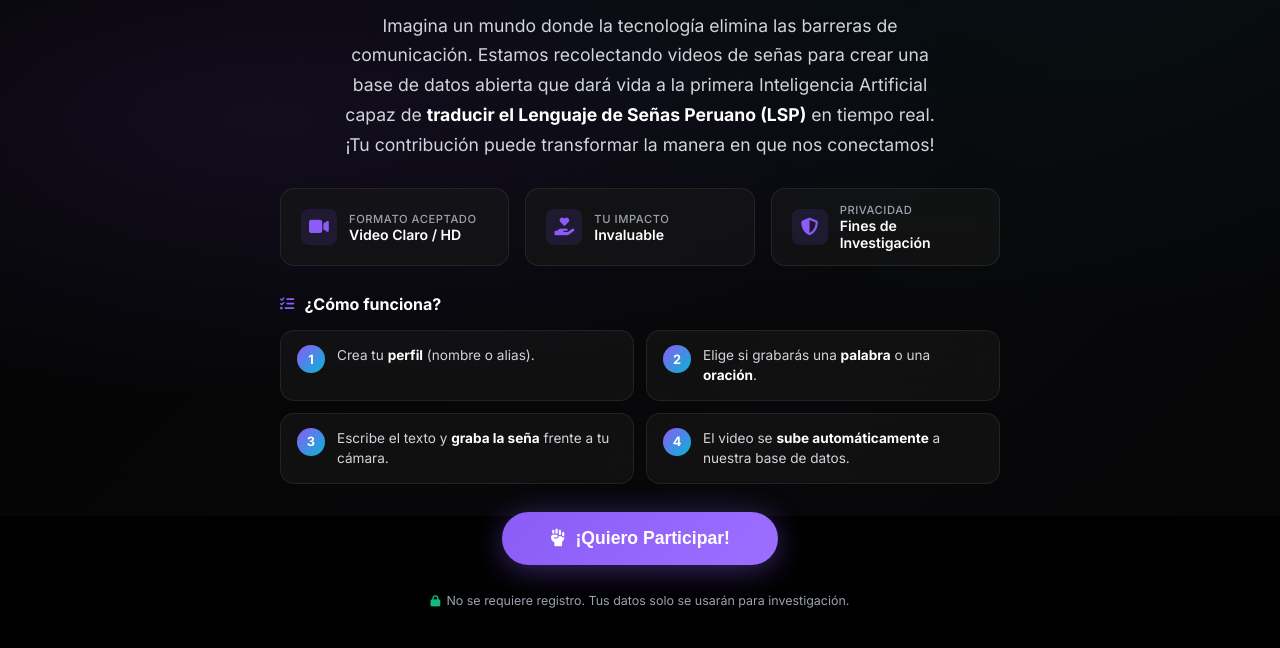
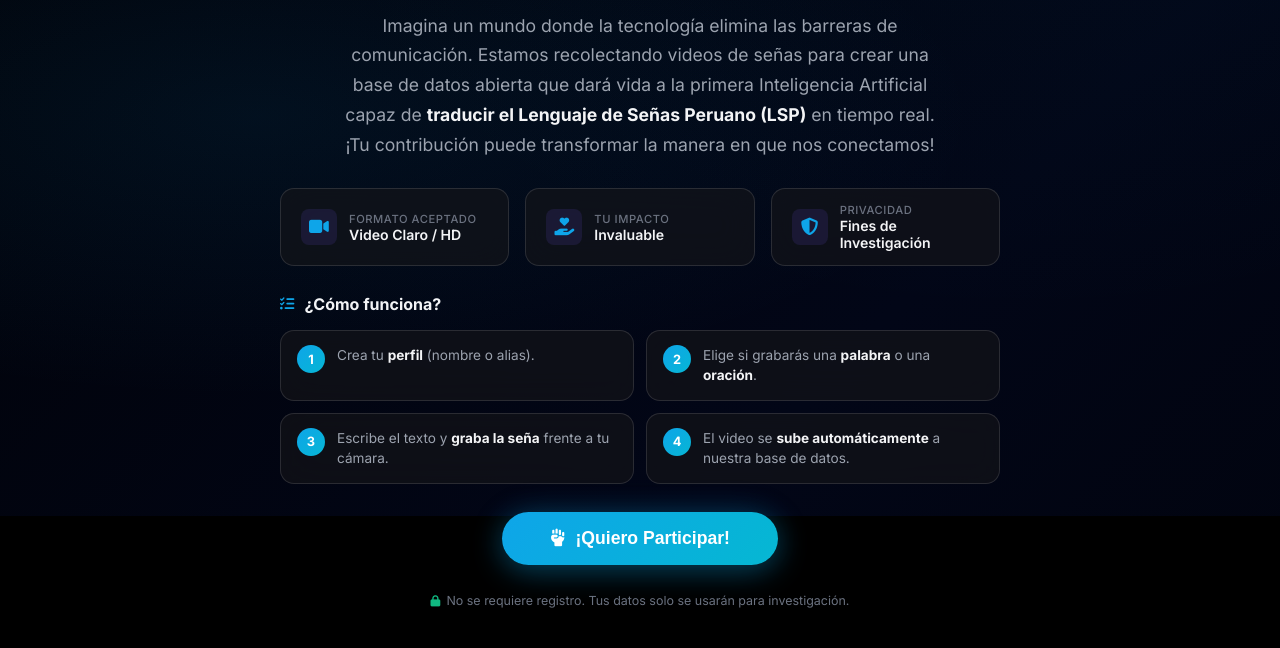
Before and after one commit to Leonardo0711/recolector-lsp, a website built with Vite: page index.html in a window 1280 px wide. Shown: the part 284-932 px from the top of the page. Built offline with nearby package versions, Linux system fonts and the light colour scheme; no server answers.

Commit message:
Actualiza diseño: cambia violeta por azul/cyan y mejora contraste modo oscuro

```diff
--- a/src/scss/style.scss
+++ b/src/scss/style.scss
@@ -3,22 +3,22 @@
 [data-theme="dark"] {
   // Backgrounds
   --bg-dark: #000000;
-  --bg-panel: rgba(18, 18, 18, 0.85);
-  --bg-card: rgba(24, 24, 24, 0.6);
-  --bg-card-border: rgba(255, 255, 255, 0.08);
-  --bg-input: rgba(32, 32, 32, 0.6);
+  --bg-panel: rgba(15, 15, 17, 0.95);
+  --bg-card: rgba(22, 22, 25, 0.6);
+  --bg-card-border: rgba(255, 255, 255, 0.12); // Brighter border for better distinction
+  --bg-input: rgba(30, 30, 34, 0.6);
   --bg-input-border: rgba(255, 255, 255, 0.15);
-  --bg-video: #000000;
+  --bg-video: #050505;
 
   // Text
-  --text-main: #ffffff;
-  --text-secondary: #d1d5db;
-  --text-muted: #9ca3af;
+  --text-main: #f3f4f6;
+  --text-secondary: #9ca3af;
+  --text-muted: #6b7280;
 
-  // Accent Colors
-  --primary: #8b5cf6;
-  --primary-glow: rgba(139, 92, 246, 0.35);
-  --primary-hover: #7c3aed;
+  // Accent Colors (Sleek Modern Blue/Cyan instead of Purple)
+  --primary: #0ea5e9;
+  --primary-glow: rgba(14, 165, 233, 0.35);
+  --primary-hover: #0284c7;
 
   --record: #ef4444;
   --record-glow: rgba(239, 68, 68, 0.35);
@@ -36,37 +36,38 @@
   --radius-sm: 8px;
   --radius-md: 14px;
   --radius-lg: 20px;
-  --radius-xl: 28px;
+  --radius-xl: 30px;
 
-  // Animated bg
-  --bg-gradient: linear-gradient(135deg, #000000 0%, #0f0a1c 25%, #000000 50%, #08080a 75%, #000000 100%);
-  --bg-radial-1: rgba(139, 92, 246, 0.1);
-  --bg-radial-2: rgba(6, 182, 212, 0.05);
+  // Animated bg - More subtle, less gaming-like
+  --bg-gradient: linear-gradient(135deg, #000000 0%, #050a14 25%, #000000 50%, #020617 75%, #000000 100%);
+  --bg-radial-1: rgba(14, 165, 233, 0.08);
+  --bg-radial-2: rgba(6, 182, 212, 0.03);
 
   // Sidebar
-  --sidebar-border: rgba(255, 255, 255, 0.08);
+  --sidebar-border: rgba(255, 255, 255, 0.1);
 
   // Scrollbar
-  --scrollbar-thumb: rgba(139, 92, 246, 0.4);
+  --scrollbar-thumb: rgba(14, 165, 233, 0.4);
 }
 
 // --- Design Tokens (Light) ---
 [data-theme="light"] {
-  --bg-dark: #ffffff;
-  --bg-panel: rgba(249, 250, 251, 0.92);
-  --bg-card: rgba(255, 255, 255, 0.8);
+  --bg-dark: #fafafa;
+  --bg-panel: rgba(255, 255, 255, 0.95);
+  --bg-card: rgba(255, 255, 255, 0.9);
   --bg-card-border: rgba(0, 0, 0, 0.08);
-  --bg-input: rgba(243, 244, 246, 0.8);
-  --bg-input-border: rgba(0, 0, 0, 0.15);
-  --bg-video: #f3f4f6;
+  --bg-input: rgba(244, 244, 245, 0.8);
+  --bg-input-border: rgba(0, 0, 0, 0.12);
+  --bg-video: #f4f4f5;
 
-  --text-main: #111827;
-  --text-secondary: #374151;
-  --text-muted: #6b7280;
+  --text-main: #09090b;
+  --text-secondary: #52525b;
+  --text-muted: #71717a;
 
-  --primary: #6d28d9;
-  --primary-glow: rgba(109, 40, 217, 0.25);
-  --primary-hover: #5b21b6;
+  // Accent Colors (Sleek Modern Blue/Cyan instead of Purple)
+  --primary: #0284c7;
+  --primary-glow: rgba(2, 132, 199, 0.25);
+  --primary-hover: #0369a1;
 
   --record: #dc2626;
   --record-glow: rgba(220, 38, 38, 0.2);
@@ -80,12 +81,12 @@
 
   --cyan: #0891b2;
 
-  --bg-gradient: linear-gradient(135deg, #ffffff 0%, #f3e8ff 25%, #ffffff 50%, #f5f3ff 75%, #ffffff 100%);
-  --bg-radial-1: rgba(109, 40, 217, 0.06);
-  --bg-radial-2: rgba(8, 145, 178, 0.04);
+  --bg-gradient: linear-gradient(135deg, #fafafa 0%, #f0f9ff 25%, #fafafa 50%, #e0f2fe 75%, #fafafa 100%);
+  --bg-radial-1: rgba(2, 132, 199, 0.05);
+  --bg-radial-2: rgba(8, 145, 178, 0.03);
 
-  --sidebar-border: rgba(0, 0, 0, 0.08);
-  --scrollbar-thumb: rgba(109, 40, 217, 0.2);
+  --sidebar-border: rgba(0, 0, 0, 0.06);
+  --scrollbar-thumb: rgba(2, 132, 199, 0.2);
 }
 
 // --- Reset ---
@@ -257,9 +258,10 @@ body {
 // --- Glass Mixin ---
 .glass {
   background: var(--bg-card);
-  backdrop-filter: blur(20px);
-  -webkit-backdrop-filter: blur(20px);
+  backdrop-filter: blur(24px);
+  -webkit-backdrop-filter: blur(24px);
   border: 1px solid var(--bg-card-border);
+  box-shadow: 0 4px 20px rgba(0, 0, 0, 0.15);
 }
 
 // =============================================
@@ -444,7 +446,7 @@ body {
   }
 
   &.locked {
-    background: linear-gradient(135deg, var(--primary), #9b6dff);
+    background: linear-gradient(135deg, var(--primary), var(--cyan));
     color: white;
     border-color: transparent;
     box-shadow: 0 2px 10px var(--primary-glow);
@@ -492,7 +494,7 @@ body {
     left: 4px;
     width: calc(50% - 4px);
     height: calc(100% - 8px);
-    background: linear-gradient(135deg, var(--primary), #9b6dff);
+    background: linear-gradient(135deg, var(--primary), var(--cyan));
     border-radius: 6px;
     transition: transform 0.3s cubic-bezier(0.4, 0, 0.2, 1);
     box-shadow: 0 2px 10px var(--primary-glow);
@@ -540,7 +542,7 @@ body {
 
 .btn-glow {
   &.btn-primary {
-    background: linear-gradient(135deg, var(--primary), #9b6dff);
+    background: linear-gradient(135deg, var(--primary), var(--cyan));
     box-shadow: 0 4px 15px var(--primary-glow);
 
     &:not(:disabled):hover {
@@ -1008,7 +1010,7 @@ body {
 }
 
 .gradient-text {
-  background: linear-gradient(135deg, var(--primary), var(--cyan), #a78bfa);
+  background: linear-gradient(135deg, var(--primary), var(--cyan), #38bdf8);
   background-size: 200% auto;
   -webkit-background-clip: text;
   -webkit-text-fill-color: transparent;
@@ -1169,7 +1171,7 @@ body {
   font-weight: 700;
   border: none;
   border-radius: var(--radius-xl);
-  background: linear-gradient(135deg, var(--primary), #9b6dff, var(--cyan));
+  background: linear-gradient(135deg, var(--primary), var(--cyan), #38bdf8);
   background-size: 200% auto;
   color: white;
   cursor: pointer;
@@ -1177,12 +1179,12 @@ body {
   align-items: center;
   gap: 10px;
   transition: all 0.3s ease;
-  box-shadow: 0 6px 30px var(--primary-glow), 0 0 60px rgba(124, 92, 252, 0.15);
+  box-shadow: 0 6px 30px var(--primary-glow), 0 0 60px rgba(14, 165, 233, 0.15);
   animation: ctaPulse 3s ease-in-out infinite;
 
   &:hover {
     transform: translateY(-2px) scale(1.02);
-    box-shadow: 0 8px 40px var(--primary-glow), 0 0 80px rgba(124, 92, 252, 0.2);
+    box-shadow: 0 8px 40px var(--primary-glow), 0 0 80px rgba(14, 165, 233, 0.2);
     background-position: right center;
   }
 
@@ -1199,7 +1201,7 @@ body {
   }
 
   50% {
-    box-shadow: 0 6px 30px var(--primary-glow), 0 0 50px rgba(124, 92, 252, 0.12);
+    box-shadow: 0 6px 30px var(--primary-glow), 0 0 50px rgba(14, 165, 233, 0.12);
   }
 }
 
```
